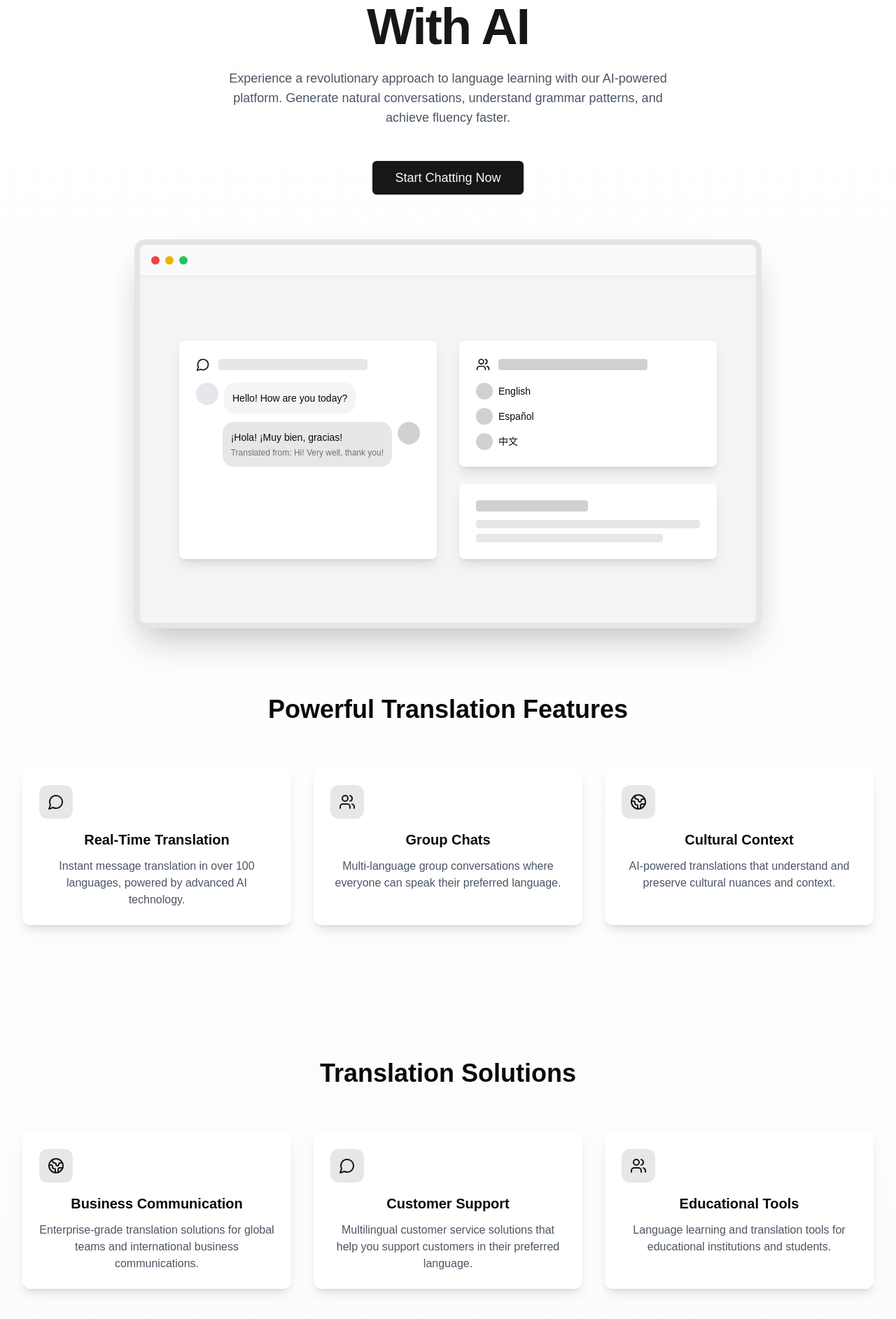
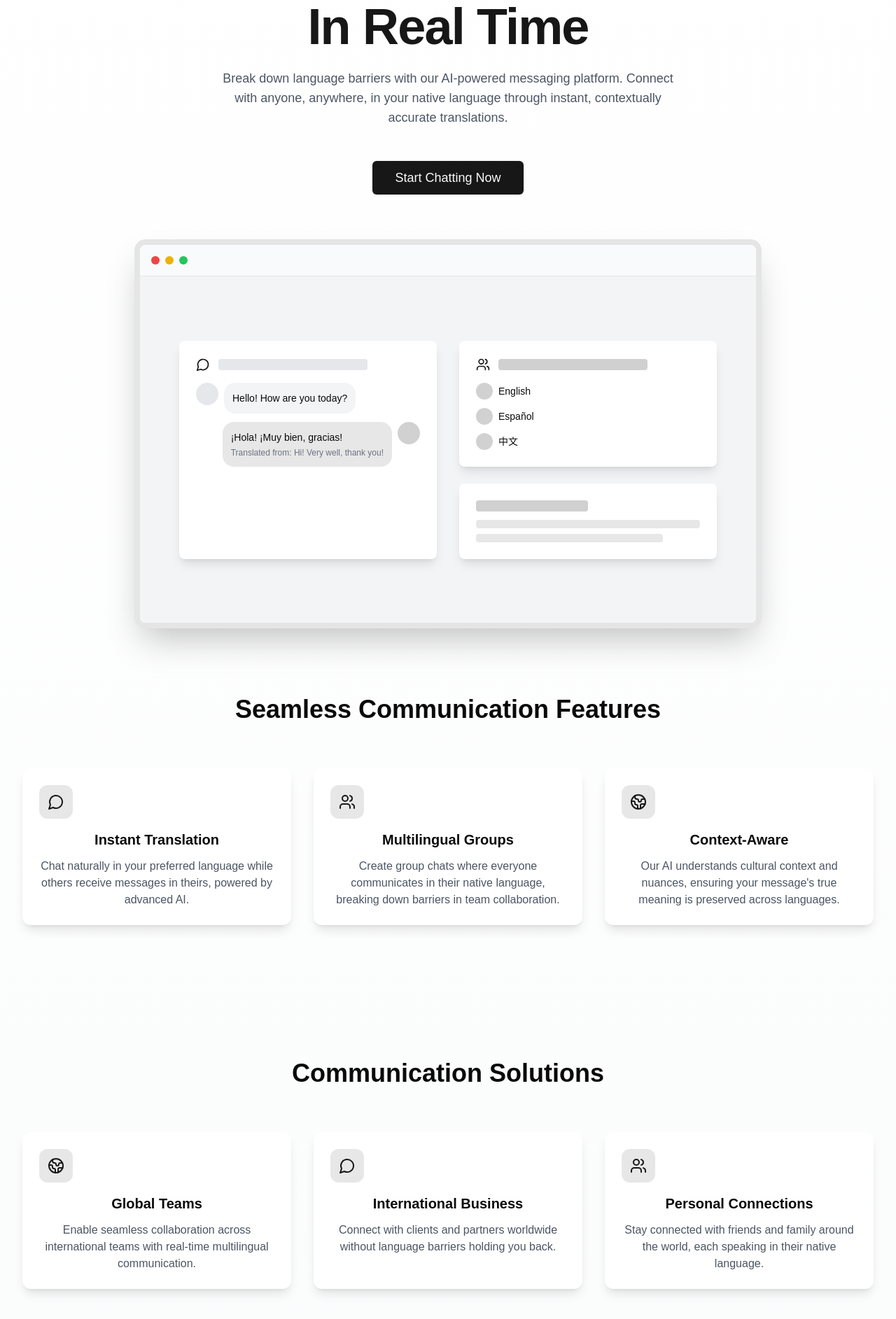
Before and after one commit to andrewlidong/generativeGrammarSplash, a Next.js app: page / in a window 1280 px wide. Shown: the part 215-2100 px from the top of the page at 70% size. Built offline with nearby package versions, Linux system fonts and the light colour scheme.

Commit message:
update descriptions

```diff
--- a/components/page.tsx
+++ b/components/page.tsx
@@ -85,12 +85,13 @@ export function BlockPage() {
       </header>
       <main className="container mx-auto px-4 py-16 text-center">
         <h1 className="text-5xl md:text-7xl font-bold tracking-tight mb-6">
-          Master Language Learning
-          <span className="block text-primary mt-2">With AI</span>
+          Chat Across Languages
+          <span className="block text-primary mt-2">In Real Time</span>
         </h1>
         <p className="max-w-2xl mx-auto text-gray-600 text-lg mb-12">
-          Experience a revolutionary approach to language learning with our AI-powered platform.
-          Generate natural conversations, understand grammar patterns, and achieve fluency faster.
+          Break down language barriers with our AI-powered messaging platform.
+          Connect with anyone, anywhere, in your native language through instant,
+          contextually accurate translations.
         </p>
         <Button className="bg-primary text-primary-foreground hover:bg-primary/90 h-12 px-8 text-lg">
           Start Chatting Now
@@ -161,34 +162,34 @@ export function BlockPage() {
         <section id="features" className="py-24">
           <div className="container mx-auto px-4">
             <h2 className="text-4xl font-bold text-center mb-16">
-              Powerful Translation Features
+              Seamless Communication Features
             </h2>
             <div className="grid grid-cols-1 md:grid-cols-3 gap-8">
               <div className="p-6 bg-white rounded-xl shadow-lg">
                 <div className="h-12 w-12 bg-primary/10 rounded-xl flex items-center justify-center mb-4">
                   <MessageCircle className="h-6 w-6 text-primary" />
                 </div>
-                <h3 className="text-xl font-semibold mb-3">Real-Time Translation</h3>
+                <h3 className="text-xl font-semibold mb-3">Instant Translation</h3>
                 <p className="text-gray-600">
-                  Instant message translation in over 100 languages, powered by advanced AI technology.
+                  Chat naturally in your preferred language while others receive messages in theirs, powered by advanced AI.
                 </p>
               </div>
               <div className="p-6 bg-white rounded-xl shadow-lg">
                 <div className="h-12 w-12 bg-primary/10 rounded-xl flex items-center justify-center mb-4">
                   <Users className="h-6 w-6 text-primary" />
                 </div>
-                <h3 className="text-xl font-semibold mb-3">Group Chats</h3>
+                <h3 className="text-xl font-semibold mb-3">Multilingual Groups</h3>
                 <p className="text-gray-600">
-                  Multi-language group conversations where everyone can speak their preferred language.
+                  Create group chats where everyone communicates in their native language, breaking down barriers in team collaboration.
                 </p>
               </div>
               <div className="p-6 bg-white rounded-xl shadow-lg">
                 <div className="h-12 w-12 bg-primary/10 rounded-xl flex items-center justify-center mb-4">
                   <Globe2 className="h-6 w-6 text-primary" />
                 </div>
-                <h3 className="text-xl font-semibold mb-3">Cultural Context</h3>
+                <h3 className="text-xl font-semibold mb-3">Context-Aware</h3>
                 <p className="text-gray-600">
-                  AI-powered translations that understand and preserve cultural nuances and context.
+                  Our AI understands cultural context and nuances, ensuring your message's true meaning is preserved across languages.
                 </p>
               </div>
             </div>
@@ -197,34 +198,34 @@ export function BlockPage() {
         <section id="solutions" className="py-24">
           <div className="container mx-auto px-4">
             <h2 className="text-4xl font-bold text-center mb-16">
-              Translation Solutions
+              Communication Solutions
             </h2>
             <div className="grid grid-cols-1 md:grid-cols-3 gap-8">
               <div className="p-6 bg-white rounded-xl shadow-lg">
                 <div className="h-12 w-12 bg-primary/10 rounded-xl flex items-center justify-center mb-4">
                   <Globe2 className="h-6 w-6 text-primary" />
                 </div>
-                <h3 className="text-xl font-semibold mb-3">Business Communication</h3>
+                <h3 className="text-xl font-semibold mb-3">Global Teams</h3>
                 <p className="text-gray-600">
-                  Enterprise-grade translation solutions for global teams and international business communications.
+                  Enable seamless collaboration across international teams with real-time multilingual communication.
                 </p>
               </div>
               <div className="p-6 bg-white rounded-xl shadow-lg">
                 <div className="h-12 w-12 bg-primary/10 rounded-xl flex items-center justify-center mb-4">
                   <MessageCircle className="h-6 w-6 text-primary" />
                 </div>
-                <h3 className="text-xl font-semibold mb-3">Customer Support</h3>
+                <h3 className="text-xl font-semibold mb-3">International Business</h3>
                 <p className="text-gray-600">
-                  Multilingual customer service solutions that help you support customers in their preferred language.
+                  Connect with clients and partners worldwide without language barriers holding you back.
                 </p>
               </div>
               <div className="p-6 bg-white rounded-xl shadow-lg">
                 <div className="h-12 w-12 bg-primary/10 rounded-xl flex items-center justify-center mb-4">
                   <Users className="h-6 w-6 text-primary" />
                 </div>
-                <h3 className="text-xl font-semibold mb-3">Educational Tools</h3>
+                <h3 className="text-xl font-semibold mb-3">Personal Connections</h3>
                 <p className="text-gray-600">
-                  Language learning and translation tools for educational institutions and students.
+                  Stay connected with friends and family around the world, each speaking in their native language.
                 </p>
               </div>
             </div>
@@ -337,22 +338,10 @@ export function BlockPage() {
                   </div>
                 </div>
                 <p className="text-gray-600 text-lg mb-6 text-center">
-                  We're revolutionizing language learning through AI-powered pattern recognition. Our platform helps you understand the underlying structure of languages, making learning more intuitive and effective.
+                  We're on a mission to create a world where language differences no longer limit human connection.
+                  Our AI-powered platform enables natural, seamless communication across languages, bringing people
+                  together regardless of their native tongue.
                 </p>
-                <div className="grid grid-cols-1 md:grid-cols-3 gap-8 mt-12">
-                  <div className="text-center">
-                    <div className="text-4xl font-bold text-primary mb-2">100+</div>
-                    <div className="text-gray-600">Languages Supported</div>
-                  </div>
-                  <div className="text-center">
-                    <div className="text-4xl font-bold text-primary mb-2">1M+</div>
-                    <div className="text-gray-600">Active Users</div>
-                  </div>
-                  <div className="text-center">
-                    <div className="text-4xl font-bold text-primary mb-2">24/7</div>
-                    <div className="text-gray-600">Support Available</div>
-                  </div>
-                </div>
               </div>
             </div>
           </div>
```
